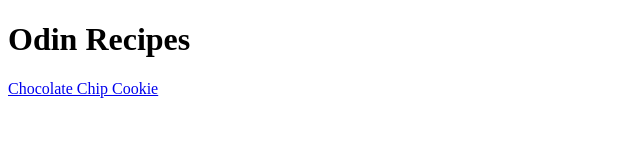
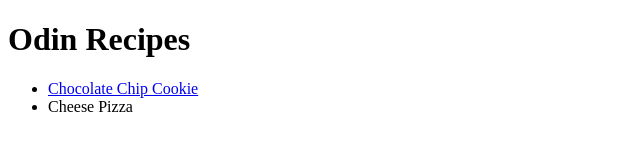
Before and after one commit to srivatsavkoduri/odin-recipies, a plain HTML site: page index.html in a window 1280 px wide. Shown: the whole page, without its empty margins (0-640 px from the left). Drawn offline with Linux system fonts and the light colour scheme.

Commit message:
Created cheese-pizza.html and linked it to index.html.

```diff
--- a/index.html
+++ b/index.html
@@ -6,6 +6,9 @@
     </head>
     <body>
         <h1>Odin Recipes</h1>
-        <a href="./recipes/chocolate-chip-cookie.html">Chocolate Chip Cookie</a>
+        <ul>
+            <li><a href="./recipes/chocolate-chip-cookie.html">Chocolate Chip Cookie</a></li>
+            <li><a href="./recipes/cheese-pizza.html"></a>Cheese Pizza</li>
+        </ul>
     </body>
 </html>
```
Also changed, not shown: recipes/cheese-pizza.html (added, +10 -0 lines).
